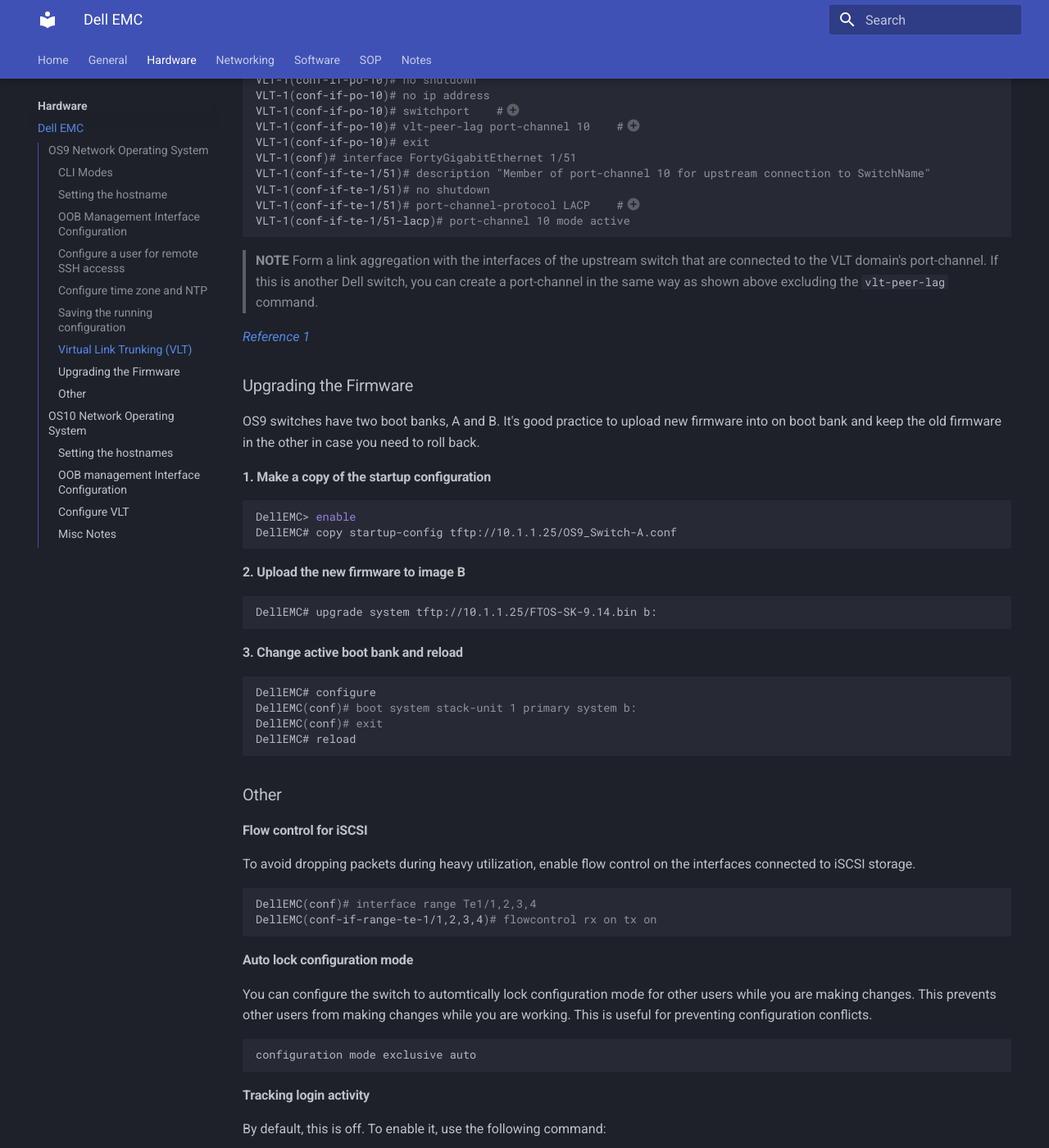
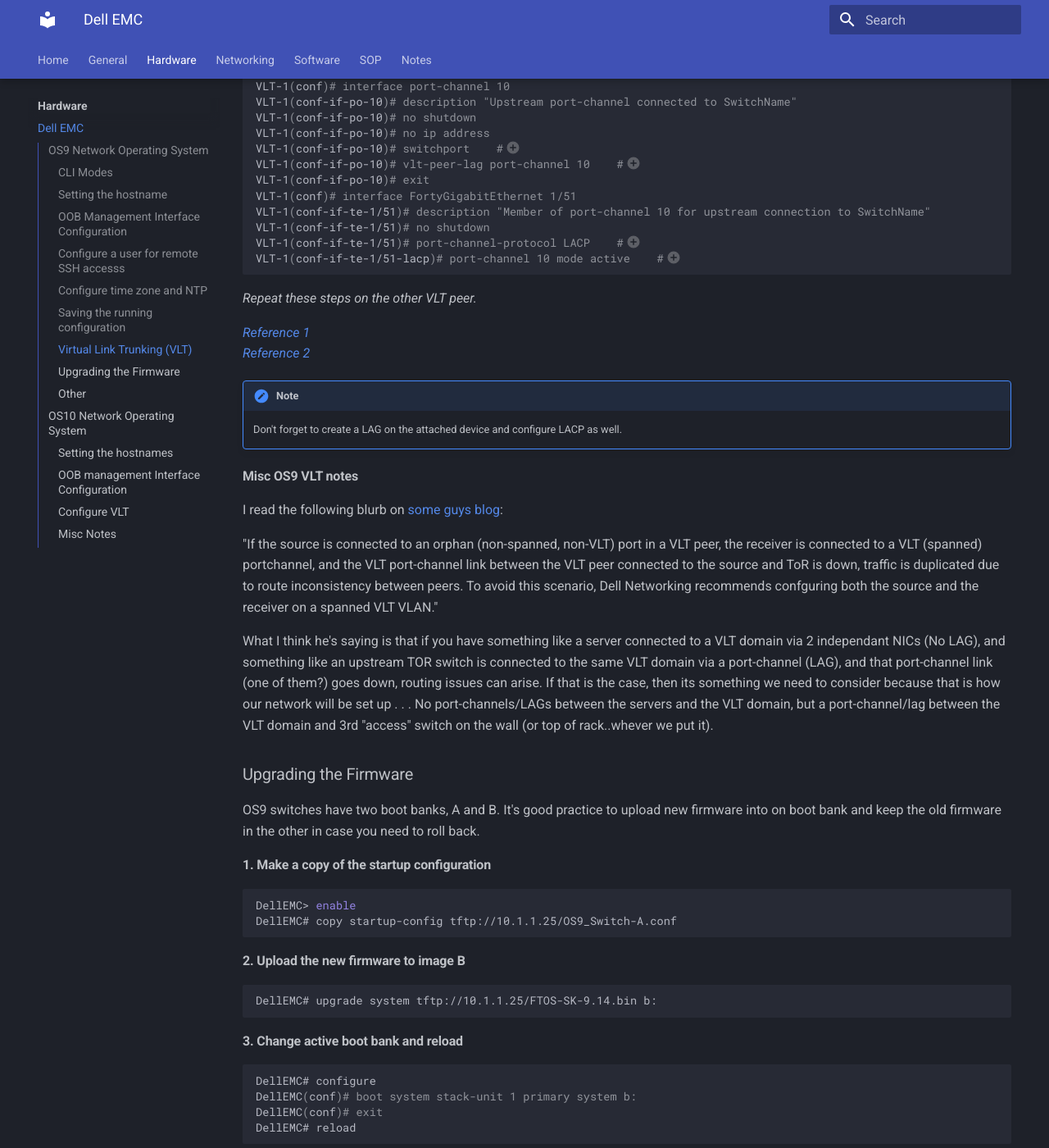
Before and after one commit to rmscode/binary-garden, an MkDocs documentation site: the page built from docs/hardware/dell-emc.md, in a window 1280 px wide and 1400 px high, scrolled down 5208 px. Shown: the whole window at 82% size. Built offline with MkDocs 1.6.1 and Material for MkDocs 9.7.7, drawn with Linux system fonts in a browser that asks for light colours; some of the changed text lies outside the part shown.

Commit message:
Update dell-emc.md

````diff
--- a/docs/hardware/dell-emc.md
+++ b/docs/hardware/dell-emc.md
@@ -73,12 +73,15 @@
 ### Configure a user for remote SSH accesss
 
 ```shell
-DellEMC(conf)# enable password <password>
+DellEMC(conf)# enable password <password>    #(1)
 DellEMC(conf)# username <username> password <password>
 DellEMC(conf)# ip ssh server enable
 ```
 
-[*Reference*](https://www.dell.com/support/manuals/en-us/dell-emc-os-9/s4048-on-9.14.2.4-config/configuring-a-username-and-password?guid=guid-5afd0af5-ceac-4a0c-b3c8-e14ee7bcddb4&lang=en-us)
+1. EXEC Privilege mode is unrestricted by default. Configure a password as a basic security measure.
+
+[*Reference: `Enable Password`*](https://www.dell.com/support/manuals/en-us/dell-emc-os-9/s4048-on-9.14.2.4-config/configuring-the-enable-password?guid=guid-cf0ca3a8-65f4-4859-b058-ecb7c424f0ec&lang=en-us)</br>
+[*Reference: Username and Password*](https://www.dell.com/support/manuals/en-us/dell-emc-os-9/s4048-on-9.14.2.4-config/configuring-a-username-and-password?guid=guid-5afd0af5-ceac-4a0c-b3c8-e14ee7bcddb4&lang=en-us)
 
 ### Configure time zone and NTP
 
@@ -111,6 +114,10 @@
 [*Reference*](https://www.dell.com/support/manuals/en-us/dell-emc-os-9/s4048-on-9.14.2.4-config/save-the-running-configuration?guid=guid-30740b60-fdc7-4980-b20e-06e195bbaf13&lang=en-us)
 
 ### Virtual Link Trunking (VLT)
+
+!!! warning inline end "BE ADVISED..."
+
+    As of 10/30/23 we have been unable to test and confirm these steps in a GNS3 lab. We will need to do so on the S4048 switches themselves and update this section where necessary.
 
 !!! info
 
@@ -288,17 +295,30 @@
 VLT-1(conf-if-te-1/51)# description "Member of port-channel 10 for upstream connection to SwitchName"
 VLT-1(conf-if-te-1/51)# no shutdown
 VLT-1(conf-if-te-1/51)# port-channel-protocol LACP    #(3)
-VLT-1(conf-if-te-1/51-lacp)# port-channel 10 mode active
+VLT-1(conf-if-te-1/51-lacp)# port-channel 10 mode active    #(4)
 ```
 
-1. The port-channel needs to be in layer 2 mode.
-2. Configuring this port-channel as a VLT peer port channel.
-3. Configuring LACP on the interface.
-4. Joining the interface to the port-channel in LACP mode.
+1. The `switchport` command puts the port-channel in layer 2 mode.
+2. The `vlt-peer-lag` command associates the port-channel to the corresponding port-channel in the VLT peer for the VLT connection to an dattached device.
+3. Entering LACP configuration mode for the interface.
+4. Add port-channel 10 and enable LACP.
 
-> **NOTE** Form a link aggregation with the interfaces of the upstream switch that are connected to the VLT domain's port-channel. If this is another Dell switch, you can create a port-channel in the same way as shown above excluding the `vlt-peer-lag` command.
+*Repeat these steps on the other VLT peer.*
 
-[*Reference 1*](https://infohub.delltechnologies.com/l/dell-emc-networking-with-isilon-front-end-deployment-and-best-practices-1/layer-2-topology-configurations-7/)
+[*Reference 1*](https://www.dell.com/support/manuals/en-us/dell-emc-os-9/s4048-on-9.14.2.4-config/connecting-a-vlt-domain-to-an-attached-access-device-switch-or-server?guid=guid-99a5a114-5dbc-4286-b64f-c5e43c4edf26&lang=en-us) </br>
+[*Reference 2*](https://infohub.delltechnologies.com/l/dell-emc-networking-with-isilon-front-end-deployment-and-best-practices-1/layer-2-topology-configurations-7/)
+
+!!! note
+
+    Don't forget to create a LAG on the attached device and configure LACP as well.
+
+#### Misc OS9 VLT notes
+
+I read the following blurb on [some guys blog](https://devnull0.com/2017/11/03/dell-networking-vlt-concepts/):
+
+"If the source is connected to an orphan (non-spanned, non-VLT) port in a VLT peer, the receiver is connected to a VLT (spanned) portchannel, and the VLT port-channel link between the VLT peer connected to the source and ToR is down, traffic is duplicated due to route inconsistency between peers. To avoid this scenario, Dell Networking recommends confguring both the source and the receiver on a spanned VLT VLAN."
+
+What I think he's saying is that if you have something like a server connected to a VLT domain via 2 independant NICs (No LAG), and something like an upstream TOR switch is connected to the same VLT domain via a port-channel (LAG), and that port-channel link (one of them?) goes down, routing issues can arise. If that is the case, then its something we need to consider because that is how our network will be set up . . . No port-channels/LAGs between the servers and the VLT domain, but a port-channel/lag between the VLT domain and 3rd "access" switch on the wall (or top of rack..whever we put it).
 
 ### Upgrading the Firmware
 
@@ -375,6 +395,10 @@
 ```
 
 ## OS10 Network Operating System
+
+!!! info
+
+    I need to clean this section up a bit...references and more detail needed.
 
 When labbing in GNS3, it takes quite a bit a time for the OS10 appliances to boot the first time. Be patient. Login with linuxadmin/linuxadmin and then logout. Skipping this will result in an "incorrect login" notice when trying to login to the default admin/admin. I have no idea why that is...
 
````
Also changed, not shown: other parts of docs/hardware/dell-emc.md (+1 -1 lines).
